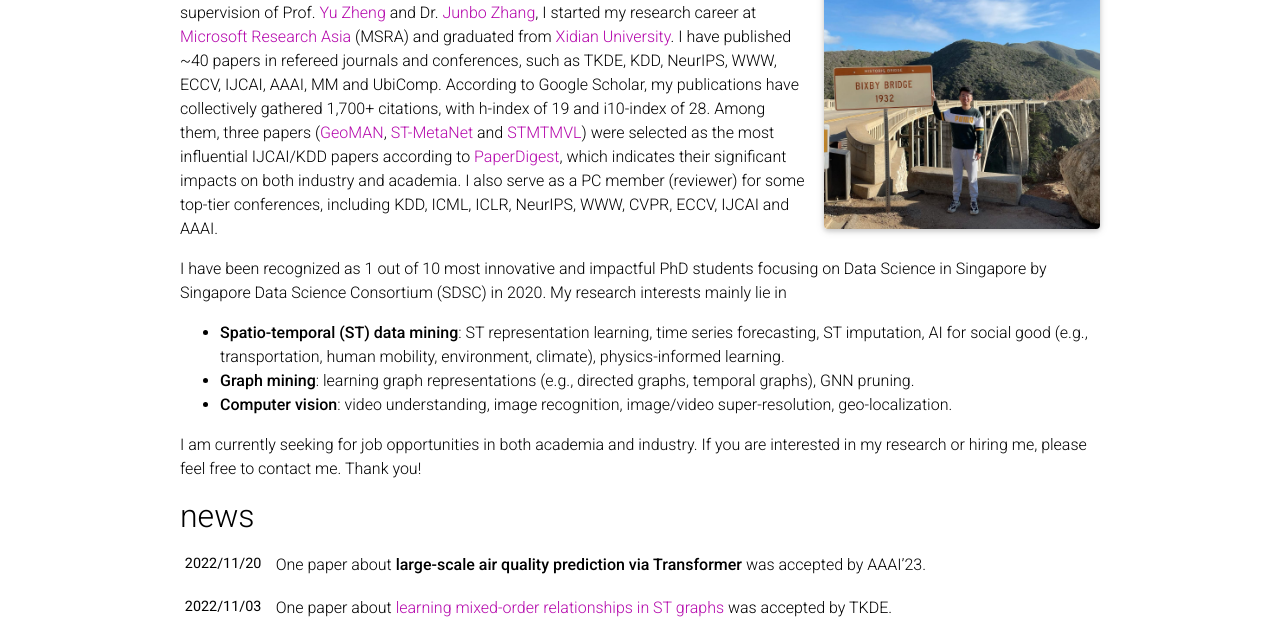
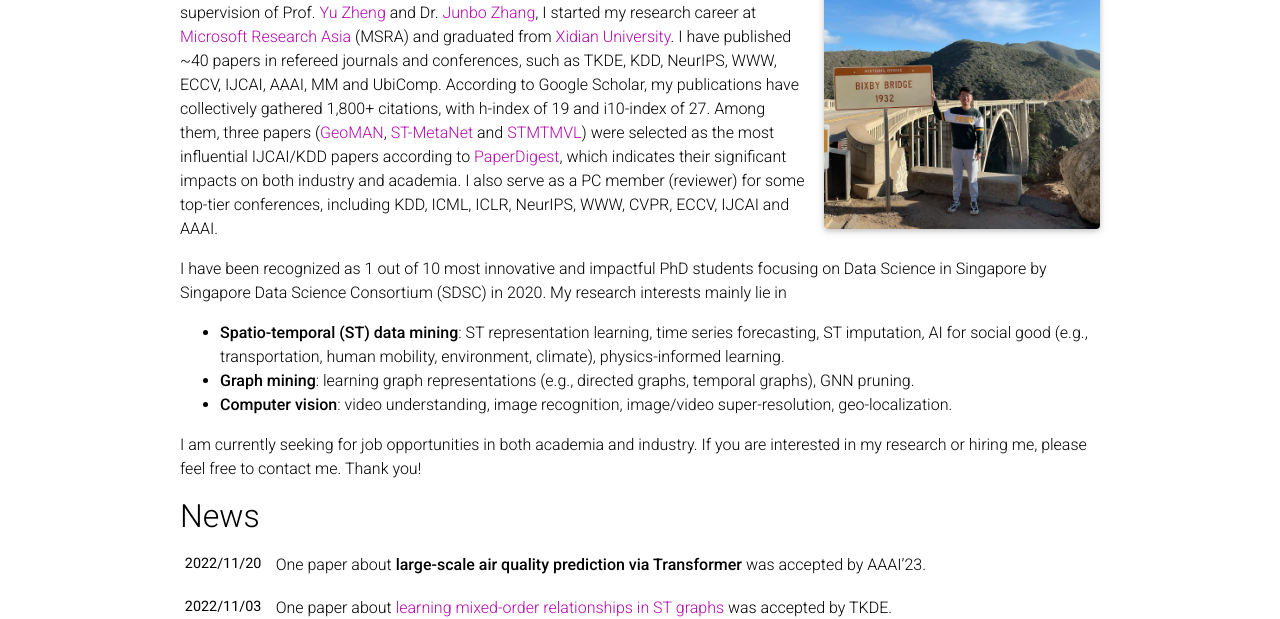
Before and after one commit to CastleLiang/castleliang.github.io, a Jekyll site: the page built from _pages/about.md, in a window 1280 px wide and 1400 px high. Shown: the part 249-868 px from the top of the window. Built offline with Jekyll 4.4.1, drawn with Linux system fonts in a browser that asks for light colours; full-size pictures stand in for the smaller copies a plugin makes; comment, search, counter and statistics services are not loaded; a style sheet for code colours, icons or effects is not loaded; some of the changed text lies outside the part shown.

Commit message:
update about

```diff
--- a/_includes/news.html
+++ b/_includes/news.html
@@ -1,6 +1,6 @@
 
 <div class="news">
-  <h2>news</h2>
+  <h2>News</h2>
   {% if site.news != blank -%}
   {%- assign news_size = site.news | size -%}
   <div class="table-responsive" {% if site.news_scrollable and news_size > 6 %}style="max-height: 15vw"{% endif %}>
--- a/_includes/selected_papers.html
+++ b/_includes/selected_papers.html
@@ -30,7 +30,7 @@
 <div>
   <h2>Awards</h2>
   <ul>
-  <li><p>Dean's Graduate Award, NUS, 2022.</p>
+  <li><p><strong>Dean's Graduate Award</strong>, NUS, 2022.</p>
   </li>
   <li><p>The 23rd China Patent Excellence Award, 2022.</p>
   </li>
--- a/_pages/about.md
+++ b/_pages/about.md
@@ -19,7 +19,7 @@ selected_papers: true # includes a list of papers marked as "selected={true}"
 experience: true
 ---
 
-I am a final-year PhD student at School of Computing, National University of Singapore, supervised by Prof. [Roger Zimmermann](https://www.comp.nus.edu.sg/cs/people/rogerz) and Prof. [David S. Rosenblum](https://cs.gmu.edu/~dsr). Thanks to the supervision of Prof. [Yu Zheng](http://urban-computing.com/yuzheng) and Dr. [Junbo Zhang](https://zhangjunbo.org), I started my research career at [Microsoft Research Asia](https://www.msra.cn/) (MSRA) and graduated from [Xidian University](https://en.xidian.edu.cn/). I have published ~40 papers in refereed journals and conferences, such as TKDE, KDD, NeurIPS, WWW, ECCV, IJCAI, AAAI, MM and UbiComp. According to Google Scholar, my publications have collectively gathered 1,700+ citations, with h-index of 19 and i10-index of 28. Among them, three papers ([GeoMAN](https://www.ijcai.org/Proceedings/2018/0476.pdf), [ST-MetaNet](http://urban-computing.com/pdf/kdd_2019_camera_ready_ST_MetaNet.pdf) and [STMTMVL](https://www.microsoft.com/en-us/research/wp-content/uploads/2016/06/ijcai16-Zheng-water-quality.pdf)) were selected as the most influential IJCAI/KDD papers according to [PaperDigest](https://www.paperdigest.org/2022/02/most-influential-ijcai-papers-2022-02/), which indicates their significant impacts on both industry and academia. I also serve as a PC member (reviewer) for some top-tier conferences, including KDD, ICML, ICLR, NeurIPS, WWW, CVPR, ECCV, IJCAI and AAAI.
+I am a final-year PhD student at School of Computing, National University of Singapore, supervised by Prof. [Roger Zimmermann](https://www.comp.nus.edu.sg/cs/people/rogerz) and Prof. [David S. Rosenblum](https://cs.gmu.edu/~dsr). Thanks to the supervision of Prof. [Yu Zheng](http://urban-computing.com/yuzheng) and Dr. [Junbo Zhang](https://zhangjunbo.org), I started my research career at [Microsoft Research Asia](https://www.msra.cn/) (MSRA) and graduated from [Xidian University](https://en.xidian.edu.cn/). I have published ~40 papers in refereed journals and conferences, such as TKDE, KDD, NeurIPS, WWW, ECCV, IJCAI, AAAI, MM and UbiComp. According to Google Scholar, my publications have collectively gathered 1,800+ citations, with h-index of 19 and i10-index of 27. Among them, three papers ([GeoMAN](https://www.ijcai.org/Proceedings/2018/0476.pdf), [ST-MetaNet](http://urban-computing.com/pdf/kdd_2019_camera_ready_ST_MetaNet.pdf) and [STMTMVL](https://www.microsoft.com/en-us/research/wp-content/uploads/2016/06/ijcai16-Zheng-water-quality.pdf)) were selected as the most influential IJCAI/KDD papers according to [PaperDigest](https://www.paperdigest.org/2022/02/most-influential-ijcai-papers-2022-02/), which indicates their significant impacts on both industry and academia. I also serve as a PC member (reviewer) for some top-tier conferences, including KDD, ICML, ICLR, NeurIPS, WWW, CVPR, ECCV, IJCAI and AAAI.
 
 I have been recognized as 1 out of 10 most innovative and impactful PhD students focusing on Data Science in Singapore by Singapore Data Science Consortium (SDSC) in 2020. My research interests mainly lie in
 - **Spatio-temporal (ST) data mining**: ST representation learning, time series forecasting, ST imputation, AI for social good (e.g., transportation, human mobility, environment, climate), physics-informed learning.
```
Also changed, not shown: other parts of _includes/selected_papers.html (+1 -1 lines).
